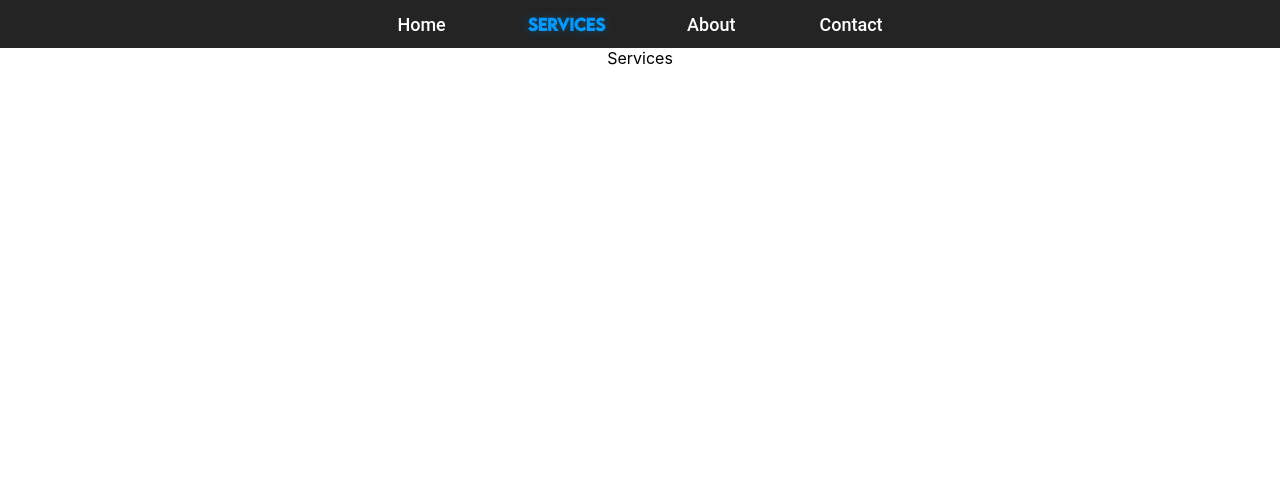
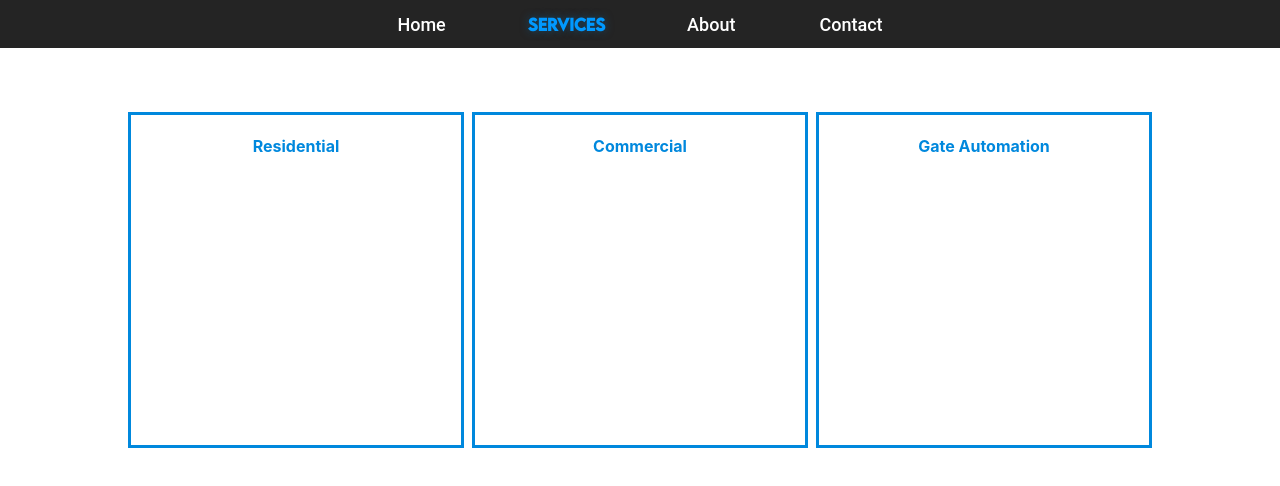
Before and after one commit to WillMorrisnz/hedley-electrical, a React (Create React App) app: page /services in a window 1280 px wide. Shown: the top 486 px of the page. Built offline with nearby package versions, Linux system fonts and the light colour scheme.

Commit message:
styling changes  - Changed color scheme  - Created grid services template

```diff
--- a/src/App.css
+++ b/src/App.css
@@ -19,7 +19,7 @@
 :root{
   --clr-primary: #2abdee;
   --clr-contrast: #7e7e7e;
-  --clr-dark: #8fd9f1;
+  --clr-dark: #fafafa;
   --clr-light: #7AC7E1;
   --clr-accent: #33b4db;
   --clr-charcoal: #242424;
@@ -59,6 +59,8 @@ nav {
   nav {
     z-index: 9000;
     position: fixed;
+    left: 0;
+    top: 0;
 
     gap: 1em;
     height: 100%;
@@ -152,7 +154,7 @@ nav[data-visible="true"] {
 
 .backdrop {
   padding: 2em 0;
-  background-color: var(--clr-accent);
+  background-color: rgb(46, 89, 139);
 }
 
 .header {
@@ -182,11 +184,28 @@ img{
 }
 
 section{
-  min-height: 40vh;
+  padding-top: 2em;
+  padding-bottom: 2em;
 }
 
 .flex {
   display: flex;
+}
+
+.template-grid {
+  gap: .5em;
+  margin-inline: auto;
+  margin-top: 2em;
+  display: grid;
+  max-width: 80%;
+  grid-template-columns:
+    repeat(auto-fit, minmax(15em, 1fr));
+}
+
+.card__content {
+  align-self: end;
+  margin: 0.5rem 0.5rem 2rem;
+  padding: 0.5rem;
 }
 
 .flex-item {
@@ -221,16 +240,27 @@ margin: 0.5em;
   color: black;
 }
 
+.card-outline {
+  aspect-ratio: 1/1;
+
+  background-color: white;
+  color: rgb(0, 136, 221);
+
+  border:  rgb(0, 136, 221);
+  border-width: unset;
+  border-style: solid;
+}
+
 .card {
   max-width: min(max(var(--max-width), 20em), 30em);
-  background-color: var(--clr-dark);
-  border-radius: 1em;
+  background-color: rgb(87, 207, 255);
+  border-radius: .5em;
   padding: 0.75em;
-  color: black;
+  color: rgb(27, 47, 161);
 }
 
 .lemon {
-  font-family: 'Roboto', sans-serif;
+  font-family: 'Roboto';
   padding-bottom: var(--padding);
-  font-size: large;
+  font-weight: bold;
 }
--- a/src/App.js
+++ b/src/App.js
@@ -13,7 +13,9 @@ import ContactPage from './pages/contactPage';
 function App() {
   return (
     <div className="App">
-      <Nav></Nav>
+      <header>
+      < Nav></Nav>
+      </header>
       <Routes>
         <Route path="/" element={<LandingPage />} />
         <Route path="/services" element={<ServicesPage />} />
--- a/src/pages/landingPage.js
+++ b/src/pages/landingPage.js
@@ -34,7 +34,7 @@ const LandingPage = () => {
                 <div className='container row'>
                     {projects.map((project) => {
                         return(
-                            <div className='card col'>
+                            <div key={project.title} className='card col'>
                                 <h4 className='lemon'>{project.title}</h4>
                                 <p className='card-p'>{project.description}</p>
                             </div>
--- a/src/pages/servicesPage.js
+++ b/src/pages/servicesPage.js
@@ -1,19 +1,18 @@
 import React from 'react';
-// import image1 from '../assets/images/image1.png'
-
-// const services = [
-//     {
-//         title: 'Gate Automation',
-//         description: 'We automate gates',
-//         image: image1
-//     }
-// ]
 
 const ServicesPage = () => {
     return (
-        <div className='container'>
-            Services
-        </div>
+        <section className='template-grid'>
+            <div className='card-outline '>
+                <h4>Residential</h4>
+            </div>
+            <div className='card-outline '>
+                <h4>Commercial</h4>
+            </div>
+            <div className='card-outline '>
+                <h4>Gate Automation</h4>
+            </div>
+        </section>
     )
 }
 
```
